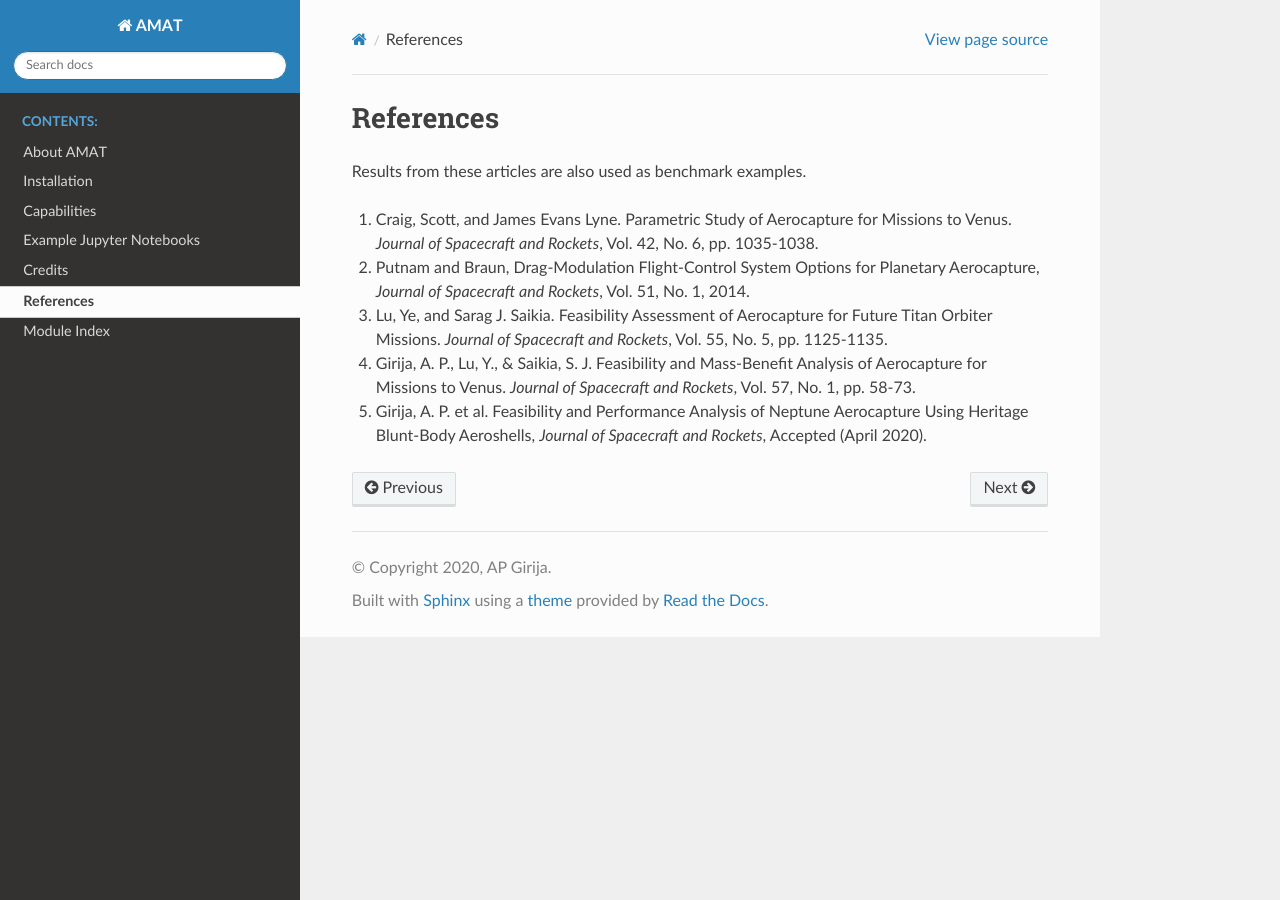
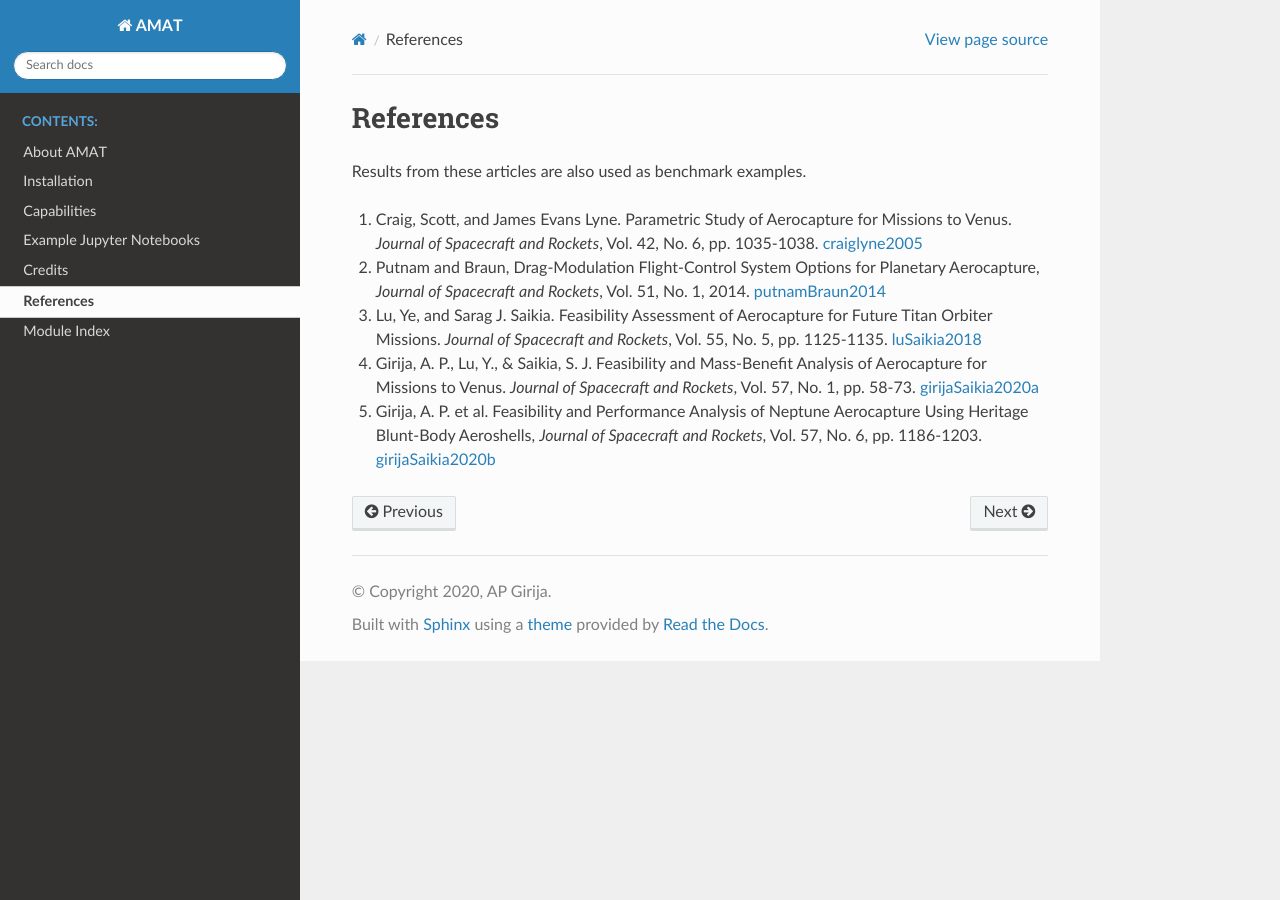
Before and after one commit to athulpg007/AMAT, a Sphinx documentation site: the page built from docs/source/references.rst, in a window 1280 px wide. Built offline with Sphinx 7.4.7 and the Read the Docs theme 2.0.0, drawn with Linux system fonts in a browser that asks for light colours; pages that are not in the unit, such as notebooks, are missing from menus.

Commit message:
Edited references in README.md and docs/references.rst

```diff
--- a/docs/source/capabilities.rst
+++ b/docs/source/capabilities.rst
@@ -2,7 +2,7 @@ Capabilities
 =============
 
 
-AMAT allows the user to peform low-fidelity broad sweep parametric studies; as well as high fidelity Monte Carlo simulations to quantify aerocapture performance. AMAT supports analysis for all atmosphere-bearing destinations in the Solar System except Jupiter and Saturn where aerocapture is not feasible in the near-future.
+AMAT allows the user to perform low-fidelity broad sweep parametric studies; as well as high fidelity Monte Carlo simulations to quantify aerocapture performance. AMAT supports analysis for all atmosphere-bearing destinations in the Solar System: Venus, Earth, Mars, Jupiter, Saturn, Titan, Uranus, and Neptune.
 
 Sample results
 -----------------
@@ -42,4 +42,4 @@ Monte Carlo simulations - SmallSat aerocapture at Venus
 What kind of problems can AMAT solve?
 --------------------------------------
 
-AMAT can be used to quickly assess the feasibility of an aerocapture mission concept using aerocapture feasibiility charts, and perform trade studies involving vehicle type, control authority, thermal protection system materials, and useful delivered mass to orbit.
+AMAT can be used to quickly assess the feasibility of an aerocapture mission concept using aerocapture feasibiility charts, and perform trade studies involving vehicle type, control authority, thermal protection system materials, and useful delivered mass to orbit. AMAT can also be used to set up and run high-fidelity Monte Carlo simulations of aerocapture trajectories considering delivery errors, atmospheric uncertainties, and aerodynamic uncertainties to evaluate system performance under uncertainty.
--- a/docs/source/index.rst
+++ b/docs/source/index.rst
@@ -12,7 +12,7 @@ AMAT_ is designed to provide rapid mission analysis capability for aerocapture m
 
 .. _AMAT: https://github.com/athulpg007/AMAT
 
-See Jupyter_ notebooks to get started or refer to examples_ in the github repository.
+See Jupyter_ notebooks to get started or refer to examples_ in the GitHub repository.
 
 .. _Jupyter: https://amat.readthedocs.io/en/latest/jupyter_link.html
 .. _examples: https://github.com/athulpg007/AMAT/tree/master/examples
--- a/docs/source/references.rst
+++ b/docs/source/references.rst
@@ -3,12 +3,18 @@ References
 
 Results from these articles are also used as benchmark examples.
 
-1. Craig, Scott, and James Evans Lyne. Parametric Study of Aerocapture for Missions to Venus. *Journal of Spacecraft and Rockets*, Vol. 42, No. 6, pp. 1035-1038.
+1. Craig, Scott, and James Evans Lyne. Parametric Study of Aerocapture for Missions to Venus. *Journal of Spacecraft and Rockets*, Vol. 42, No. 6, pp. 1035-1038. craiglyne2005_
 
-2. Putnam and Braun, Drag-Modulation Flight-Control System Options for Planetary Aerocapture, *Journal of Spacecraft and Rockets*, Vol. 51, No. 1, 2014.
+2. Putnam and Braun, Drag-Modulation Flight-Control System Options for Planetary Aerocapture, *Journal of Spacecraft and Rockets*, Vol. 51, No. 1, 2014. putnamBraun2014_
 
-3. Lu, Ye, and Sarag J. Saikia. Feasibility Assessment of Aerocapture for Future Titan Orbiter Missions. *Journal of Spacecraft and Rockets*, Vol. 55, No. 5, pp. 1125-1135.
+3. Lu, Ye, and Sarag J. Saikia. Feasibility Assessment of Aerocapture for Future Titan Orbiter Missions. *Journal of Spacecraft and Rockets*, Vol. 55, No. 5, pp. 1125-1135. luSaikia2018_
 
-4. Girija, A. P., Lu, Y., & Saikia, S. J. Feasibility and Mass-Benefit Analysis of Aerocapture for Missions to Venus. *Journal of Spacecraft and Rockets*, Vol. 57, No. 1, pp. 58-73.
+4. Girija, A. P., Lu, Y., & Saikia, S. J. Feasibility and Mass-Benefit Analysis of Aerocapture for Missions to Venus. *Journal of Spacecraft and Rockets*, Vol. 57, No. 1, pp. 58-73. girijaSaikia2020a_
 
-5. Girija, A. P. et al. Feasibility and Performance Analysis of Neptune Aerocapture Using Heritage Blunt-Body Aeroshells, *Journal of Spacecraft and Rockets*, Accepted (April 2020).
+5. Girija, A. P. et al. Feasibility and Performance Analysis of Neptune Aerocapture Using Heritage Blunt-Body Aeroshells, *Journal of Spacecraft and Rockets*, Vol. 57, No. 6, pp. 1186-1203. girijaSaikia2020b_
+
+.. _craiglyne2005: https://arc.aiaa.org/doi/10.2514/1.2589
+.. _putnamBraun2014: https://arc.aiaa.org/doi/10.2514/1.A32589
+.. _luSaikia2018: https://arc.aiaa.org/doi/10.2514/1.A34121
+.. _girijaSaikia2020a: https://arc.aiaa.org/doi/10.2514/1.A34529
+.. _girijaSaikia2020b: https://arc.aiaa.org/doi/10.2514/1.A34719
```
Also changed, not shown: README.md (+2 -0 lines), docs/source/credits.rst (+6 -1 lines), 15 other files.
